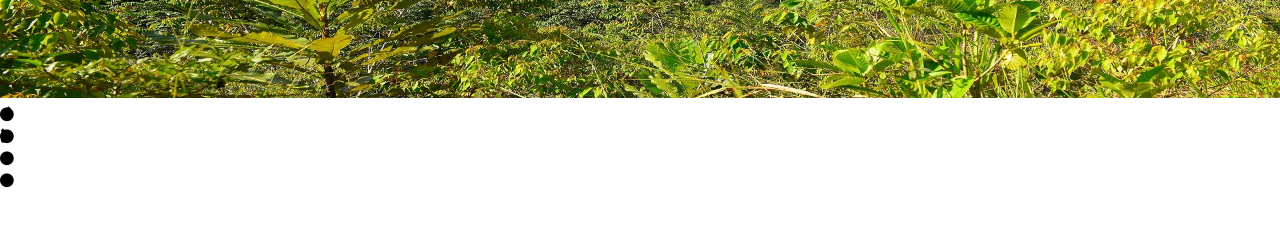
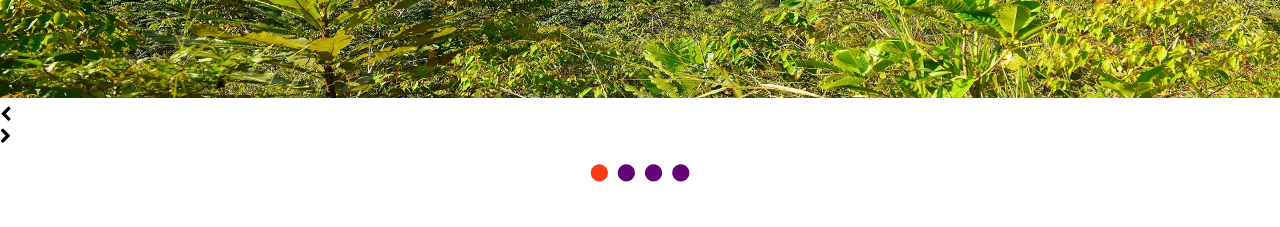
Before and after one commit to Bastet1982/carrusel, a plain HTML site: page assets/index.html in a window 1280 px wide. Shown: the part 335-562 px from the top of the page. Drawn offline with nearby package versions, Linux system fonts and the light colour scheme.

Commit message:
carrusel listo, usabilidad en circles, las flechas no resultaron

```diff
--- a/assets/css/main.css
+++ b/assets/css/main.css
@@ -19,7 +19,7 @@ body{
     position: relative;  /* los hijos tendran posicion absoluta */
 }
 
-.slider ul li{
+.slider li, ul{
     width: 100%;
 }
 
@@ -57,23 +57,37 @@ body{
 
 .pagination{
     position: absolute;
+    top: 102%;
+    width: 100%;
+
+    display: flex;
+    justify-content: center;
 }
-/*
+
+.pagination li{
+    font-size: 20px;
+    margin: 2px 5px;
+    color:  #630476 ;
+    cursor: pointer;
+}
+
 .left .right{
     position: absolute;
     top: 0;
     height: 100%;
+
     display: flex;
     align-items: center;
     color: #fff;
-    font-size: 35px;
+    font-size: 70px;
+
 
 }
-/*
+
 .left{
     left: 10px;
 }
 
 .right{
     right: 10px;
-} */
+}
--- a/assets/index.html
+++ b/assets/index.html
@@ -41,10 +41,7 @@
 	 		</li>
 	 	</ul>
 	 	<ol class="pagination">
-	 		<li><span class="fa fa-circle"></span></li>
-	 		<li><span class="fa fa-circle"></span></li>
-	 		<li><span class="fa fa-circle"></span></li>
-	 		<li><span class="fa fa-circle"></span></li>
+	 		<!-- circulos -->
 	 	</ol>
 	 	<div class="left">
 	 		<span class="fa fa-chevron-left""></span>
--- a/assets/js/app.js
+++ b/assets/js/app.js
@@ -1,6 +1,36 @@
 $(document).ready(function(){  // cuando cargue la pagina va a ejecutar una funcion del codigo //
-   // Lamaré a clase slider y a diapositivas img
+   // Lamaré a clase slider y a diapositivas img //
+    var imgItems = $('.slider li').length; // esta variable se usara para mostrar la cantidad de circulos equivalente a las img //
+
+    // agregando paginacion //
+    for (i = 1; i <= imgItems; i++) {
+        $('.pagination').append('<li><span class= "fa fa-circle"></span></li>');
+    }
 
     $('.slider li').hide();    // llamamos a slider y diapositivas... img, se van a ocultar //
     $('.slider li:first').show();  // dejamos que llame al primero de la clase slider li de las diapositivas //
+    $('.pagination li:first').css({'color': ' #FB3A17'});
+
+    //Click a los botones ejecutando todas las funciones //
+    $('.pagination li').click(pagination);  // al darle click se ejecuta la funcion paginacion//
+    $('.right span').click(nextSlider);
+    $('.left span').click(prevSlider);
+
+    // Funciones ================================================//
+    function pagination(){
+        var paginationPos = $(this).index() + 1;   // traigo el n° de la posicion del elemento que le hago click//
+
+        $('.slider li').hide();
+        $('.slider li:nth-child('+ paginationPos +')').fadeIn(); // por cada n° una imagen//
+
+        // Estilos a la paginación seleccionada
+        $('.pagination li').css({'color':'#630476'}); //  al hacerle clik a un circle cambia de color y el resto mantiene el color morado //
+        $(this).css({'color': '#FB3A17'}); // solo al que hagamos clik y se mostrara naranja
+
+    }
+
+   // function nextSlider() {
+    //    $('.slider li').hide();
+      //  $('.slider li:nth-child(2)').fadeIn();.
+    //}
 });
```
